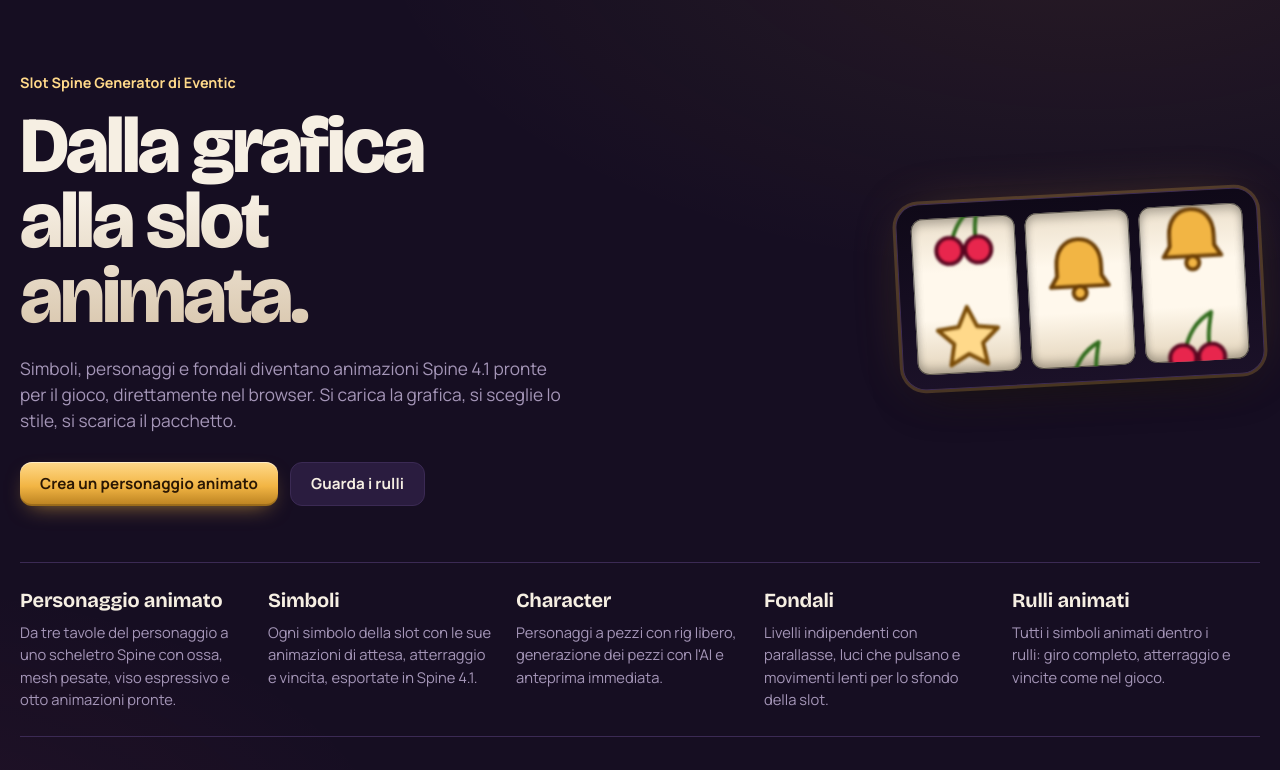
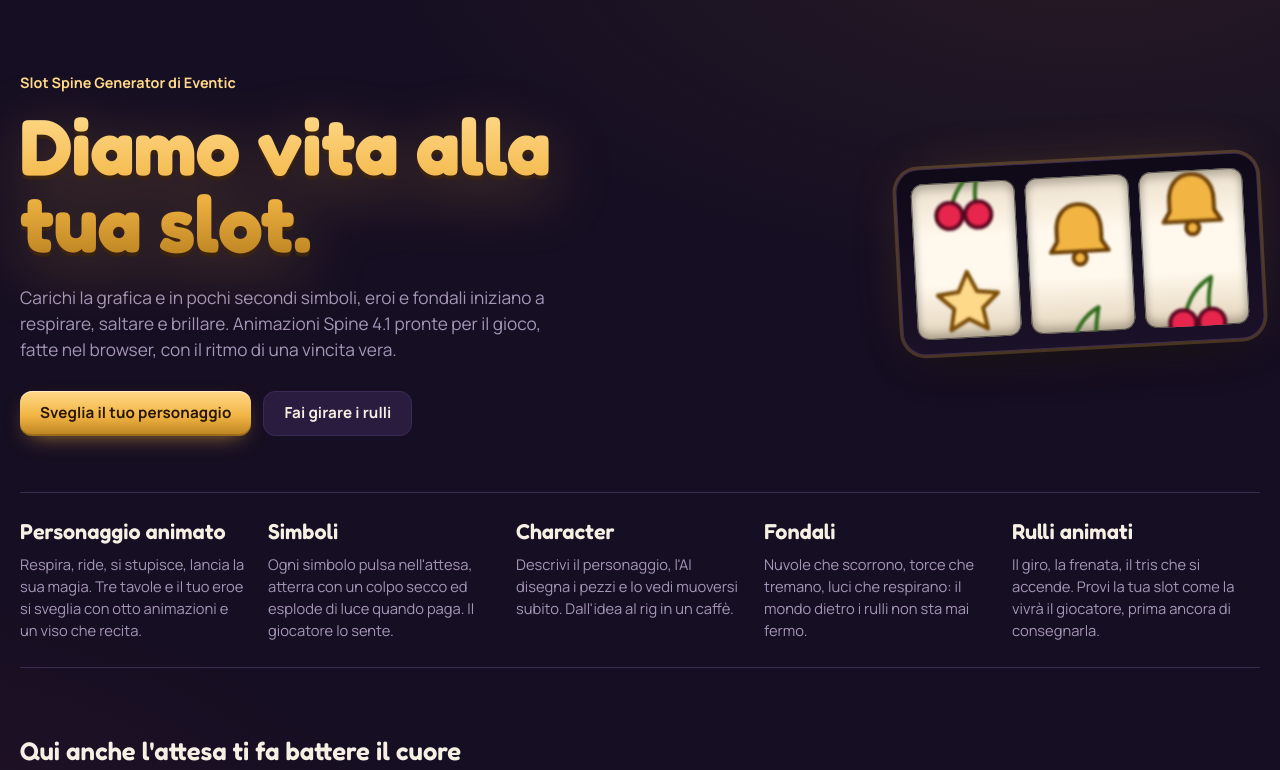
Before and after one commit to kaler76/slot-spine-web-ai, a React (Vite) app: page /vetrina in a window 1280 px wide. Shown: the top 770 px of the page. Built offline with nearby package versions, Linux system fonts and the light colour scheme.

Commit message:
UI: font giocoso Fredoka per i titoli, testi emozionali nella Vetrina; pagine di lavoro con etichette chiare
Co-Authored-By: Claude Opus 5.5 <noreply@anthropic.com>
Claude-Session: https://claude.ai/code/session_016ZppJuUB8w8BdRE3PVfw7P

```diff
--- a/package.json
+++ b/package.json
@@ -12,7 +12,7 @@
   },
   "dependencies": {
     "@esotericsoftware/spine-player": "4.1.56",
-    "@fontsource-variable/bricolage-grotesque": "^5.3.0",
+    "@fontsource-variable/fredoka": "^5.3.0",
     "@fontsource-variable/manrope": "^5.3.0",
     "@mediapipe/tasks-vision": "^1.0.1",
     "@supabase/supabase-js": "^2.112.3",
--- a/src/main.jsx
+++ b/src/main.jsx
@@ -1,7 +1,7 @@
 import { StrictMode } from "react";
 import { createRoot } from "react-dom/client";
 import { BrowserRouter } from "react-router-dom";
-import "@fontsource-variable/bricolage-grotesque/opsz.css";
+import "@fontsource-variable/fredoka";
 import "@fontsource-variable/manrope";
 import "./index.css";
 import "./theme.css";
--- a/src/pages/AnimatedCharacterPage.jsx
+++ b/src/pages/AnimatedCharacterPage.jsx
@@ -12,7 +12,7 @@ import { BIPED_RULES_VERSION } from "../lib/biped/bipedSpec.js";
 import ActionButton from "../components/ui/ActionButton.jsx";
 import BusyStage from "../components/ui/BusyStage.jsx";
 
-const STEPS = ["Leggo le tavole", "Ritaglio i pezzi e costruisco ossa e mesh", "Genero le animazioni e l'anteprima"];
+const STEPS = ["Leggo le tavole", "Ritaglio i pezzi, costruisco ossa e mesh", "Genero le animazioni e l'anteprima"];
 
 const SLOTS = [
   { key: "reference", label: "1 · Posa neutra", hint: "personaggio intero in posa neutra, fondo chroma (es. zeus_neutro.png)" },
@@ -193,7 +193,7 @@ export default function AnimatedCharacterPage() {
         {pkg && <ActionButton className="btn secondary" onClick={download}>Scarica lo zip Spine 4.1</ActionButton>}
       </div>
       {step >= 0 && (
-        <BusyStage title="Creo il personaggio animato" doneTitle="Personaggio pronto" steps={STEPS} step={Math.min(step, STEPS.length - 1)} done={step >= STEPS.length} result={["crown", "crown", "crown"]} />
+        <BusyStage title="Creo il personaggio animato" doneTitle="Eccolo, è vivo!" steps={STEPS} step={Math.min(step, STEPS.length - 1)} done={step >= STEPS.length} result={["crown", "crown", "crown"]} />
       )}
       {status && step < 0 && <p className={`status${status.startsWith("Non riesco") ? " error" : ""}`}>{status}</p>}
 
--- a/src/pages/Home.jsx
+++ b/src/pages/Home.jsx
@@ -54,7 +54,7 @@ export default function Home() {
       <header className="home-head">
         <div>
           <h1>Slot Spine Generator</h1>
-          <div className="subtitle">Dalla grafica della slot alle animazioni Spine 4.1, nel browser.</div>
+          <div className="subtitle">Carica la grafica, noi le diamo vita. Animazioni Spine 4.1 pronte da giocare.</div>
         </div>
         <Link to="/vetrina" className="home-head-reels" aria-label="Apri la vetrina per i clienti">
           <SlotReels state="win" result={["seven", "seven", "seven"]} size={30} label="Vetrina" />
--- a/src/pages/ShowcasePage.jsx
+++ b/src/pages/ShowcasePage.jsx
@@ -6,14 +6,14 @@ import BusyStage from "../components/ui/BusyStage.jsx";
 import ActionButton from "../components/ui/ActionButton.jsx";
 
 const TOOLS = [
-  { to: "/personaggio-animato", name: "Personaggio animato", text: "Da tre tavole del personaggio a uno scheletro Spine con ossa, mesh pesate, viso espressivo e otto animazioni pronte." },
-  { to: "/symbols", name: "Simboli", text: "Ogni simbolo della slot con le sue animazioni di attesa, atterraggio e vincita, esportate in Spine 4.1." },
-  { to: "/characters", name: "Character", text: "Personaggi a pezzi con rig libero, generazione dei pezzi con l'AI e anteprima immediata." },
-  { to: "/backgrounds", name: "Fondali", text: "Livelli indipendenti con parallasse, luci che pulsano e movimenti lenti per lo sfondo della slot." },
-  { to: "/reels", name: "Rulli animati", text: "Tutti i simboli animati dentro i rulli: giro completo, atterraggio e vincite come nel gioco." }
+  { to: "/personaggio-animato", name: "Personaggio animato", text: "Respira, ride, si stupisce, lancia la sua magia. Tre tavole e il tuo eroe si sveglia con otto animazioni e un viso che recita." },
+  { to: "/symbols", name: "Simboli", text: "Ogni simbolo pulsa nell'attesa, atterra con un colpo secco ed esplode di luce quando paga. Il giocatore lo sente." },
+  { to: "/characters", name: "Character", text: "Descrivi il personaggio, l'AI disegna i pezzi e lo vedi muoversi subito. Dall'idea al rig in un caffè." },
+  { to: "/backgrounds", name: "Fondali", text: "Nuvole che scorrono, torce che tremano, luci che respirano: il mondo dietro i rulli non sta mai fermo." },
+  { to: "/reels", name: "Rulli animati", text: "Il giro, la frenata, il tris che si accende. Provi la tua slot come la vivrà il giocatore, prima ancora di consegnarla." }
 ];
 
-const DEMO_STEPS = ["Leggo le tavole", "Ritaglio e ricompongo i pezzi", "Costruisco ossa e mesh", "Genero le animazioni", "Preparo il pacchetto Spine"];
+const DEMO_STEPS = ["Studio il tuo personaggio", "Lo ricompongo pezzo per pezzo", "Gli do ossa e muscoli", "Gli insegno a muoversi", "Lo impacchetto per Spine 4.1"];
 const WINS = [["seven", "seven", "seven"], ["gem", "gem", "gem"], ["crown", "crown", "crown"], ["bell", "bell", "bell"]];
 
 export default function ShowcasePage() {
@@ -44,14 +44,14 @@ export default function ShowcasePage() {
       <section className="vt-hero">
         <div className="vt-hero-copy">
           <p className="vt-brand">Slot Spine Generator di Eventic</p>
-          <h1 className="vt-title">Dalla grafica alla slot animata.</h1>
+          <h1 className="vt-title">Diamo vita alla tua slot.</h1>
           <p className="vt-lead">
-            Simboli, personaggi e fondali diventano animazioni Spine 4.1 pronte per il gioco, direttamente nel browser.
-            Si carica la grafica, si sceglie lo stile, si scarica il pacchetto.
+            Carichi la grafica e in pochi secondi simboli, eroi e fondali iniziano a respirare, saltare e brillare.
+            Animazioni Spine 4.1 pronte per il gioco, fatte nel browser, con il ritmo di una vincita vera.
           </p>
           <div className="vt-cta">
-            <Link to="/personaggio-animato" className="btn">Crea un personaggio animato</Link>
-            <Link to="/reels" className="btn secondary">Guarda i rulli</Link>
+            <Link to="/personaggio-animato" className="btn">Sveglia il tuo personaggio</Link>
+            <Link to="/reels" className="btn secondary">Fai girare i rulli</Link>
           </div>
         </div>
         <div className="vt-hero-reels">
@@ -70,19 +70,19 @@ export default function ShowcasePage() {
 
       <section className="vt-demo">
         <div>
-          <h2>Anche l'attesa fa parte dello spettacolo</h2>
+          <h2>Qui anche l'attesa ti fa battere il cuore</h2>
           <p className="subtitle">
-            Ogni lavoro lungo mostra a che punto è: le fasi, il tempo trascorso e i rulli che si fermano sul tris quando il pacchetto è pronto.
+            Mentre lavoriamo vedi ogni passo, i secondi che corrono e i rulli che girano. Quando è pronto, si fermano sul tris.
           </p>
-          <ActionButton busy={!!busy} busyLabel="Creo il pacchetto…" doneLabel="Pacchetto pronto" onClick={runDemo}>
-            Prova una creazione
+          <ActionButton busy={!!busy} busyLabel="Ci siamo quasi…" doneLabel="Tris! È pronto" onClick={runDemo}>
+            Prova l'emozione
           </ActionButton>
         </div>
         <div className="vt-demo-stage">
           {demo ? (
-            <BusyStage key={demo.done ? "fatto" : "corso"} title="Creo il personaggio animato" doneTitle="Pacchetto Spine pronto" steps={DEMO_STEPS} step={demo.step} progress={demo.step / DEMO_STEPS.length} done={demo.done} result={["crown", "crown", "crown"]} />
+            <BusyStage key={demo.done ? "fatto" : "corso"} title="Il tuo personaggio si sta svegliando" doneTitle="Eccolo, è vivo!" steps={DEMO_STEPS} step={demo.step} progress={demo.step / DEMO_STEPS.length} done={demo.done} result={["crown", "crown", "crown"]} />
           ) : (
-            <div className="vt-demo-empty">Premi "Prova una creazione" per vedere l'attesa di un lavoro vero.</div>
+            <div className="vt-demo-empty">Premi "Prova l'emozione" e guarda come aspetta chi crea con noi.</div>
           )}
         </div>
       </section>
--- a/src/theme.css
+++ b/src/theme.css
@@ -20,7 +20,7 @@
   --errore: #ff7a6b;
   --ok: #5fe0b0;
 
-  --display: "Bricolage Grotesque Variable", "Bricolage Grotesque", "Segoe UI", system-ui, sans-serif;
+  --display: "Fredoka Variable", "Fredoka", "Segoe UI", system-ui, sans-serif;
   --testo: "Manrope Variable", "Manrope", "Segoe UI", system-ui, sans-serif;
 
   --r-s: 8px;
@@ -51,18 +51,17 @@ body {
 
 h1 {
   font-family: var(--display);
-  font-weight: 800;
-  font-size: clamp(1.7rem, 1.2rem + 1.6vw, 2.4rem);
-  letter-spacing: -0.02em;
-  line-height: 1.08;
+  font-weight: 700;
+  font-size: clamp(1.8rem, 1.3rem + 1.6vw, 2.6rem);
+  letter-spacing: -0.005em;
+  line-height: 1.05;
   margin: 6px 0 8px;
-  font-variation-settings: "opsz" 96;
 }
 h2, .section-title {
   font-family: var(--display);
-  font-weight: 700;
-  font-size: 1.15rem;
-  letter-spacing: -0.01em;
+  font-weight: 600;
+  font-size: 1.3rem;
+  letter-spacing: 0;
   color: var(--avorio);
   margin: 30px 0 12px;
 }
@@ -89,7 +88,7 @@ a.card:hover, .recent-card:hover, .symbol-card:hover {
   transform: translateY(-2px);
 }
 a.card:active, .recent-card:active, .symbol-card:active { transform: translateY(0) scale(0.99); }
-.card-title { font-family: var(--display); font-weight: 700; font-size: 1.05rem; }
+.card-title { font-family: var(--display); font-weight: 600; font-size: 1.15rem; }
 .card-desc, .recent-card-kind { color: var(--fumo); }
 .card-icon { font-size: 1.5rem; filter: saturate(1.1); }
 .status-badge {
@@ -290,7 +289,7 @@ input[type="file"]::file-selector-button:hover { border-color: var(--oro); }
   animation: entra 360ms var(--morbido) both;
 }
 .busy-stage .reels { --cella: 46px; }
-.busy-title { font-family: var(--display); font-weight: 700; font-size: 1.05rem; margin: 0 0 6px; }
+.busy-title { font-family: var(--display); font-weight: 600; font-size: 1.2rem; margin: 0 0 6px; }
 .busy-steps { list-style: none; margin: 0; padding: 0; display: grid; gap: 4px; font-size: 0.86rem; }
 .busy-steps li { color: var(--fumo-2); display: flex; gap: 8px; align-items: center; transition: color 200ms; }
 .busy-steps li::before { content: ""; width: 8px; height: 8px; border-radius: 50%; border: 1.5px solid currentColor; flex: 0 0 auto; }
@@ -333,11 +332,13 @@ input[type="file"]::file-selector-button:hover { border-color: var(--oro); }
 .vt-brand { color: var(--oro-chiaro); font-weight: 700; font-size: 0.9rem; margin: 0 0 14px; }
 .vt-title {
   font-size: clamp(2.6rem, 1.6rem + 4.2vw, 5.4rem);
-  line-height: 0.95;
-  letter-spacing: -0.035em;
+  font-weight: 700;
+  line-height: 0.98;
+  letter-spacing: -0.01em;
   margin: 0 0 22px;
-  max-width: 11ch;
-  background: linear-gradient(180deg, var(--avorio) 40%, #d9c7ae);
+  max-width: 12ch;
+  background: linear-gradient(180deg, var(--oro-chiaro) 0%, var(--oro) 55%, var(--oro-scuro) 100%);
+  filter: drop-shadow(0 4px 0 #3a2310) drop-shadow(0 14px 30px rgba(242,181,68,.25));
   -webkit-background-clip: text;
   background-clip: text;
   color: transparent;
@@ -363,7 +364,7 @@ input[type="file"]::file-selector-button:hover { border-color: var(--oro); }
   text-decoration: none;
   transition: color var(--veloce);
 }
-.vt-tool-name { font-family: var(--display); font-weight: 700; font-size: 1.25rem; letter-spacing: -0.01em; transition: color var(--veloce); }
+.vt-tool-name { font-family: var(--display); font-weight: 600; font-size: 1.35rem; letter-spacing: 0; transition: color var(--veloce); }
 .vt-tool-text { color: var(--fumo); font-size: 0.92rem; max-width: 40ch; }
 .vt-tool:hover .vt-tool-name { color: var(--oro); }
 .vt-tool:focus-visible { outline: 3px solid var(--vincita); outline-offset: 4px; border-radius: 6px; }
```
Also changed, not shown: 1 other file (tests, documents, lock files or other folders).
